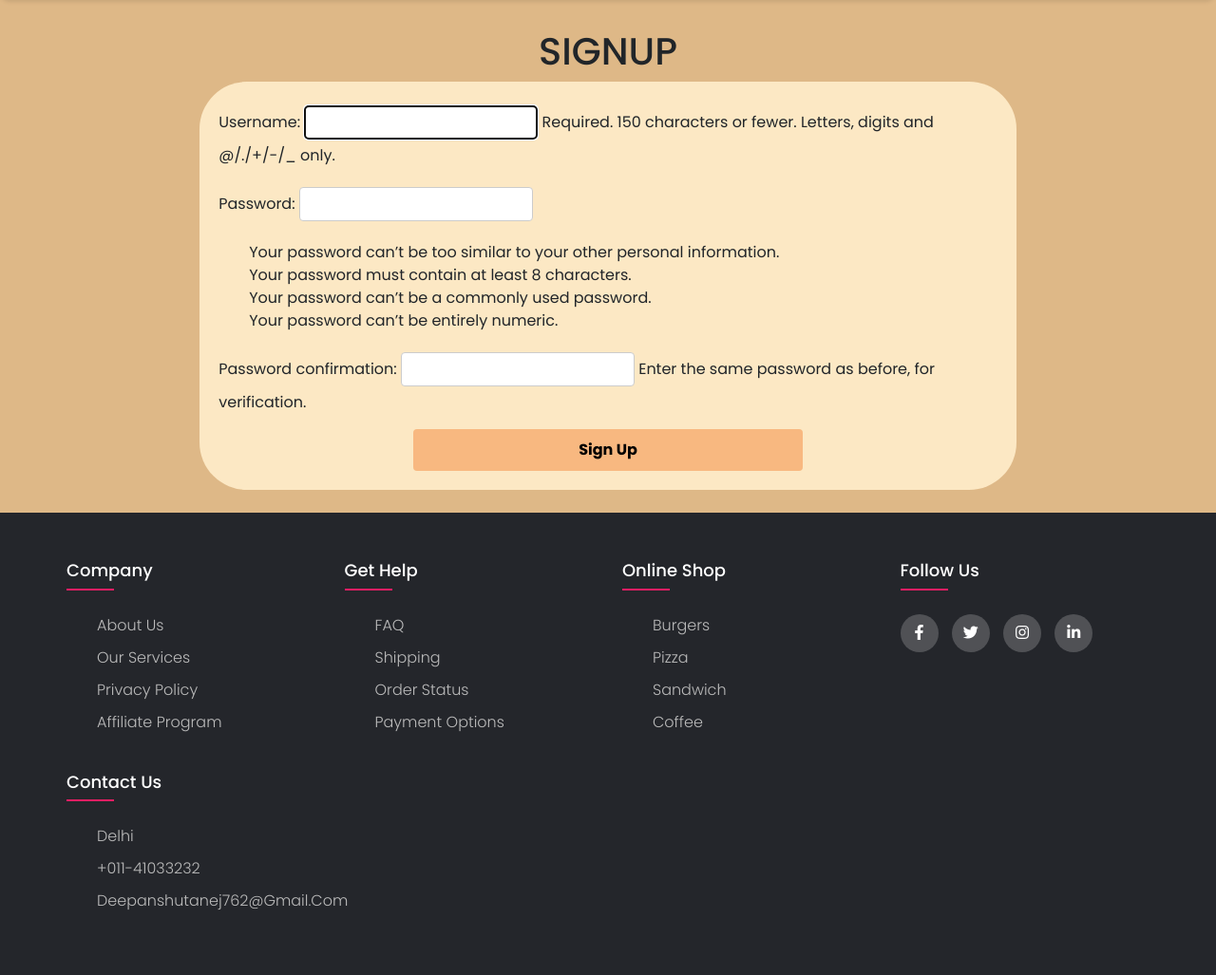
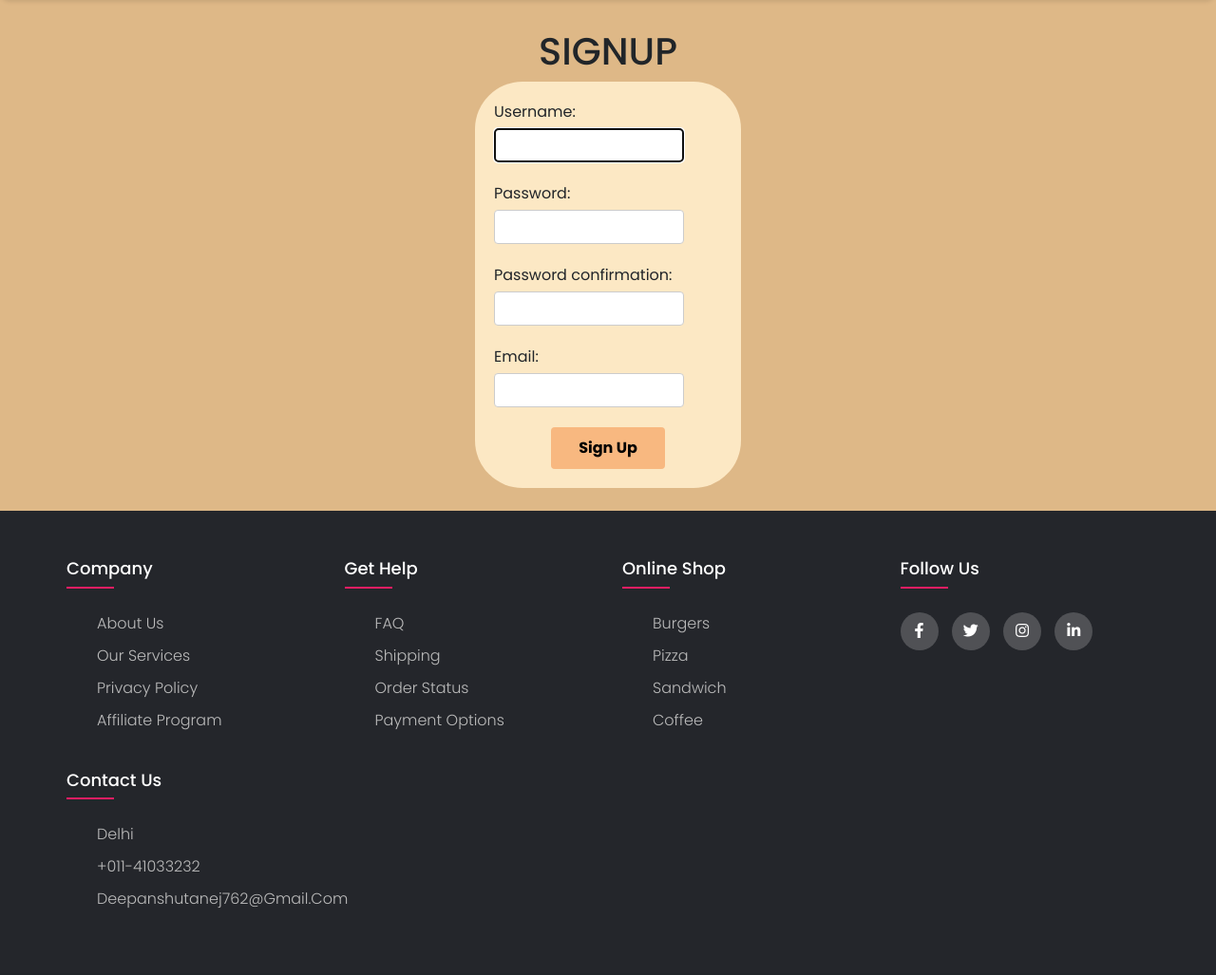
Before and after one commit to Taneja12/qwick, a Django app: page /signup in a window 1280 px wide. Shown: the part 75-1102 px from the top of the page at 95% size. After the commit the page ends 1032 px from the top, so only its background shows below. Run offline with Django 5.2, Linux system fonts and the light colour scheme.

Commit message:
added signup email

```diff
--- /dev/null
+++ b/app1/decorators.py
@@ -0,0 +1,10 @@
+# decorators.py
+from django.shortcuts import redirect
+
+def unauthenticated_user(view_func):
+    def wrapper_func(request, *args, **kwargs):
+        if request.user.is_authenticated:
+            return redirect('home')  # Change 'home' to your desired URL
+        else:
+            return view_func(request, *args, **kwargs)
+    return wrapper_func
--- a/app1/forms.py
+++ b/app1/forms.py
@@ -1,5 +1,8 @@
 from django import forms
 from .models import Contact
+
+from django.contrib.auth.forms import UserCreationForm
+from django.contrib.auth.models import User
 
 
 
@@ -9,3 +12,18 @@ class ContactForm(forms.ModelForm):
         fields = [
             "email","subject","message",
         ]
+
+
+
+class CustomUserCreationForm(UserCreationForm):
+    email = forms.EmailField(label='Email')  # Define the email field directly in the class
+
+    class Meta:
+        model = User
+        fields = ("username", "password1", "password2", "email")  # Include email field in Meta
+
+    def __init__(self, *args, **kwargs):
+        super(CustomUserCreationForm, self).__init__(*args, **kwargs)
+        self.fields['password1'].help_text = None
+        self.fields['password2'].help_text = None
+        self.fields['username'].help_text = None
--- a/app1/templates/app1/signup.html
+++ b/app1/templates/app1/signup.html
@@ -14,8 +14,9 @@
 </head>
 <style>
      input[type="text"],
-    input[type="password"] {
-        width:30%;
+    input[type="password"],
+    input[type="email"]{
+        width:200px;
         padding: 5px;
         margin: 5px 0;
         border: 1px solid #ccc;
@@ -38,18 +39,14 @@
     <div class="container text-center">
 
         <h1 style=" margin-top: 30px;">SIGNUP</h1>
-        {% if y %}
-        <h3  style=" margin-top: 20px;">{{ y }}</h3>
-        {% endif %}
-
-        {% if z %}
-        <h3 style=" margin-top: 20px;">{{ z }}</h3>
+        {% if error_message %}
+        <p class="error" style=" margin-top: 20px;">{{ error_message }}</p>
         {% endif %}
     </div>
 
     <div class="container" style="display: flex;justify-content: center;">
 
-        <form method="post" action="" style="background-color: rgb(252, 232, 196); padding: 20px; border-radius: 50px;width: 75%;">
+        <form method="post" action="" style="background-color: rgb(252, 232, 196); padding: 20px; border-radius: 50px;width: 280px;">
 
             {%csrf_token%}
 
--- a/app1/views.py
+++ b/app1/views.py
@@ -5,13 +5,12 @@ from django.contrib.auth.forms import UserCreationForm,AuthenticationForm
 from django.contrib.auth.models import User
 from django.db import IntegrityError
 from django.core.paginator import Paginator
-from .forms import ContactForm
+from .forms import ContactForm,CustomUserCreationForm
 from django.contrib.auth import authenticate, login, logout
 from django.shortcuts import get_object_or_404,redirect
 from django.contrib.auth.decorators import login_required
 from django.http import HttpResponseRedirect
-from django.urls import reverse
-
+from .decorators import unauthenticated_user
 
 
 
@@ -106,20 +105,26 @@ def show(request):
     myproducts = Product.objects.all()
     return render(request,"test1/search.html",{'x':myproducts})
 
+@unauthenticated_user
 def signupuser(request):
     if request.method == 'GET':
-        return render(request,'app1/signup.html',{'form':UserCreationForm()})
+        return render(request, 'app1/signup.html', {'form': CustomUserCreationForm()})
     else:
-        if(request.POST['password1'] == request.POST['password2']):
-            try:
-                user = User.objects.create_user(username=request.POST['username'], password=request.POST['password1'])
-                user.save()
-                return redirect('login')
-            except IntegrityError:
-                return render(request,'app1/signup.html',{'form':UserCreationForm(),'y':'Username already taken'})
-
+        form = CustomUserCreationForm(request.POST)
+        if form.is_valid():
+            if form.cleaned_data['password1'] == form.cleaned_data['password2']:
+                try:
+                    user = form.save()
+                    login(request, user)
+                    return redirect('login')
+                except IntegrityError:
+                    return render(request, 'app1/signup.html', {'form': CustomUserCreationForm(), 'error_message': 'Username already taken'})
+            else:
+                return render(request, 'app1/signup.html', {'form': CustomUserCreationForm(), 'error_message': 'Passwords do not match'})
         else:
-            return render(request,'app1/signup.html',{'form':UserCreationForm(),'z':'Passwords Unmatched'})
+            # Extract the specific error message from the form errors
+            error_message = form.errors.get_json_data()['password2'][0]['message']
+            return render(request, 'app1/signup.html', {'form': form, 'error_message': error_message})
 
 def loginuser(request):
     if request.method == 'GET':
```
Also changed, not shown: app1/templates/app1/dashboard.html (+6 -6 lines), db.sqlite3.
